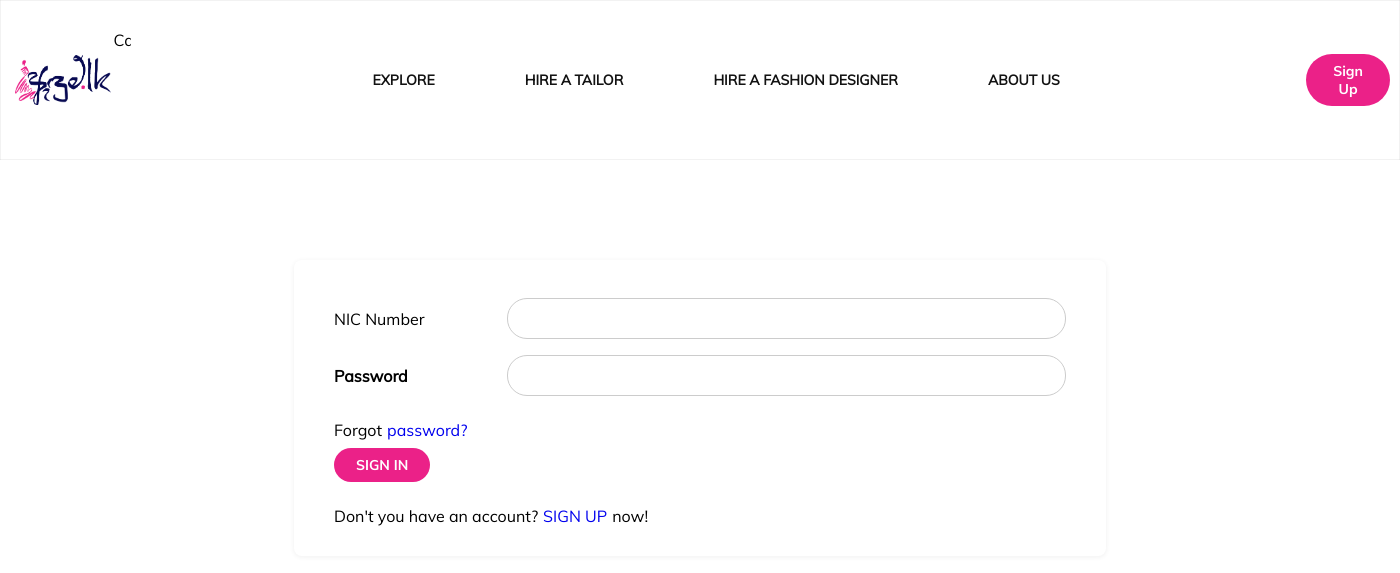
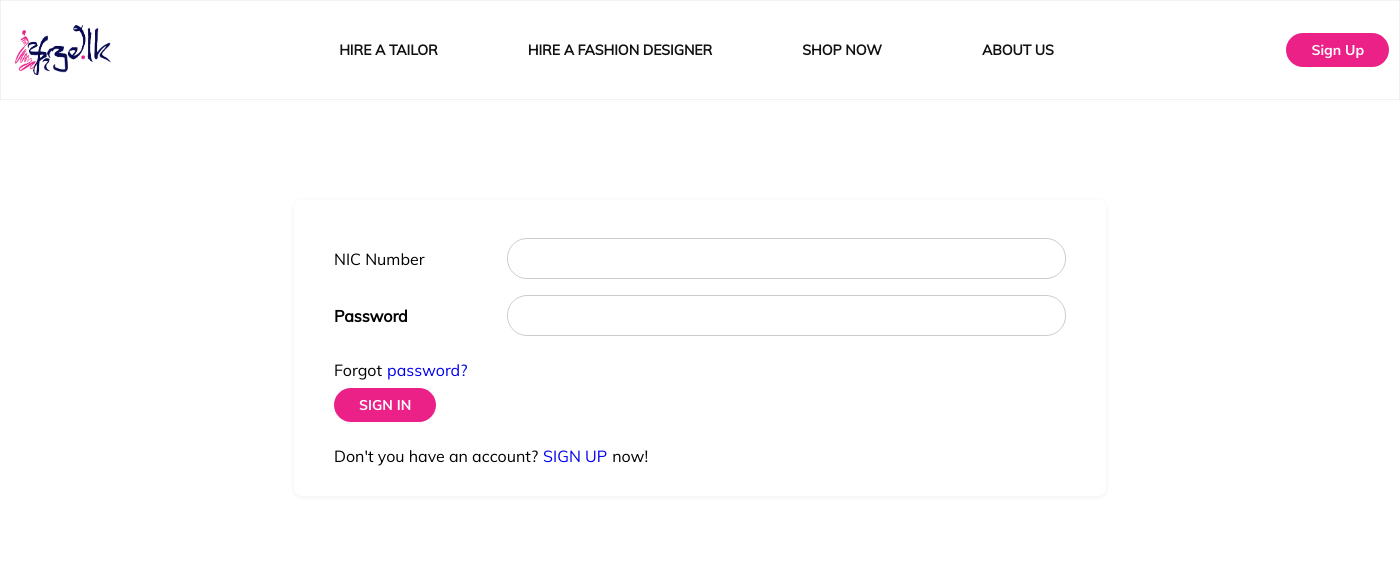
Before and after one commit to BuddhiDev/ucsc_2202_07, a PHP site: page /login.php in a window 1400 px wide. Shown: the top 573 px of the page. Run offline with PHP 8.4, Linux system fonts and the light colour scheme.

Commit message:
commited

```diff
--- a/andum.lk/login.php
+++ b/andum.lk/login.php
@@ -20,12 +20,43 @@
   <div class="box">
     <header>
       <img class="logo" src="logo.png" alt="logo">
-      <?php require("navbar_category.php")?>
+
       <nav>
         <ul class="nav-area">
-          <li><a href="#">Explore</a></li>
+          <!-- <li><a href="#">Explore</a></li> -->
           <li><a href="#">Hire a Tailor</a></li>
           <li><a href="#">Hire a Fashion Designer</a></li>
+          <li class="dropdown">
+              <a href="#">Shop Now</a>
+              <ul class="menu-area">
+                <ul>
+                  <h4>Ladies wear</h4>
+                  <li><a href="dresses.php">Dresses</a></li>
+                  <li><a href="workware_ladies.php">Work Wear</a></li>
+                  <li><a href="#">Denims</a></li>
+                  <li><a href="#">Tops</a></li>
+                  <li><a href="#">T Shirts</a></li>
+                  <li><a href="#">All Categories</a></li>
+                </ul>
+                <ul>
+                  <h4>Gents wear</h4>
+                  <li><a href="#">Shirts</a></li>
+                  <li><a href="#">Denims</a></li>
+                  <li><a href="workwear_gents.php">Work Wear</a></li>
+                  <li><a href="#">T Shirts</a></li>
+                  <li><a href="#">All Categories</a></li>
+                </ul>
+                <ul>
+                  <h4>Kids wear</h4>
+                  <li><a href="#">Dresses</a></li>
+                  <li><a href="#">T shirsts</a></li>
+                  <li><a href="#">Dresses</a></li>
+                  <li><a href="#">All Categories</a></li>
+                </ul>
+              </ul>
+
+
+            </li>
           <li><a href="/ucsc_2202_07/andum.lk/about_us.php">About Us</a></li>
         </ul>
       </nav>
--- a/andum.lk/loginstyle.css
+++ b/andum.lk/loginstyle.css
@@ -13,7 +13,7 @@
   .loginbutton {
     background-color: #EB2188;
     color: white;
-    padding: 8px 22px;
+    padding: 8px 25px;
     margin: 8px 0;
     border: none;
     cursor: pointer;
--- a/andum.lk/style.css
+++ b/andum.lk/style.css
@@ -2,6 +2,7 @@
     margin: 0;
     padding: 0;
     box-sizing: border-box;
+    list-style: none;
 }
 
 body{
```
Also changed, not shown: other parts of andum.lk/style.css (+27 -19 lines), andum.lk/customer/index.php (+10 -14 lines).
